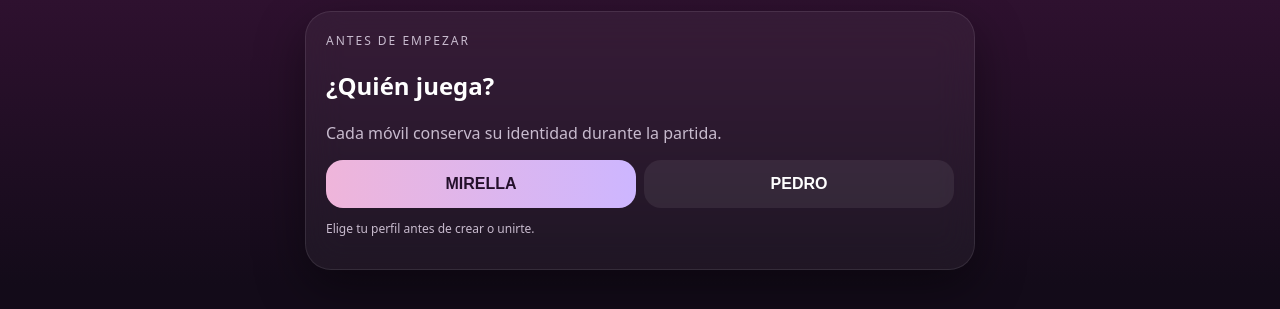
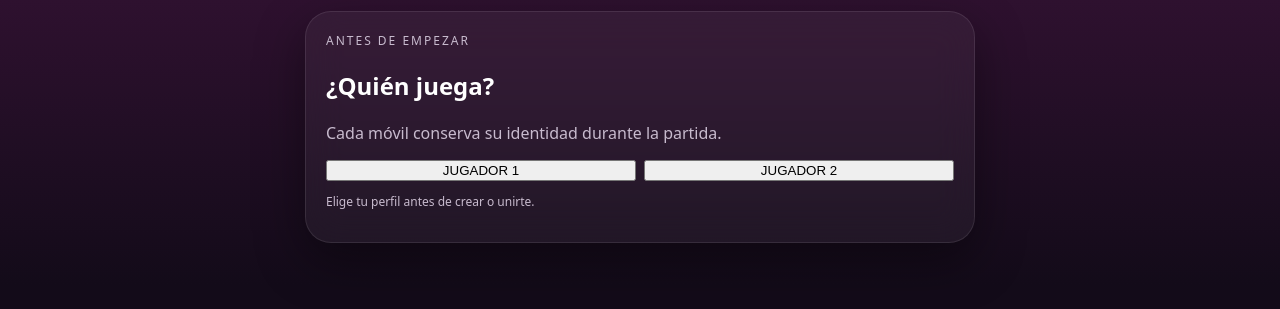
Before and after one commit to mirellasanchezrodriguez0-coder/sin-escapatoria, a website: page index.html in a window 1280 px wide. Shown: the part 155-464 px from the top of the page. Drawn offline with Linux system fonts and the light colour scheme.

Commit message:
Add dynamic player name buttons in index.html

```diff
--- a/index.html
+++ b/index.html
@@ -26,8 +26,9 @@
 <h2>¿Quién juega?</h2>
 <p class="subtitle">Cada móvil conserva su identidad durante la partida.</p>
 <div class="grid">
-<button class="btn primary" onclick="setProfile('Mirella')">MIRELLA</button>
-<button class="btn secondary" onclick="setProfile('Pedro')">PEDRO</button>
+<button onclick="let n=prompt('Escribe tu nombre:', 'Jugador 1');if(n&&n.trim()){this.textContent=n.trim();establecerPerfil(n.trim())}">JUGADOR 1</button>
+
+<button onclick="let n=prompt('Escribe tu nombre:', 'Jugador 2');if(n&&n.trim()){this.textContent=n.trim();establecerPerfil(n.trim())}">JUGADOR 2</button>
 </div>
 <p class="small" id="profileNote">Elige tu perfil antes de crear o unirte.</p>
 </section>
```
